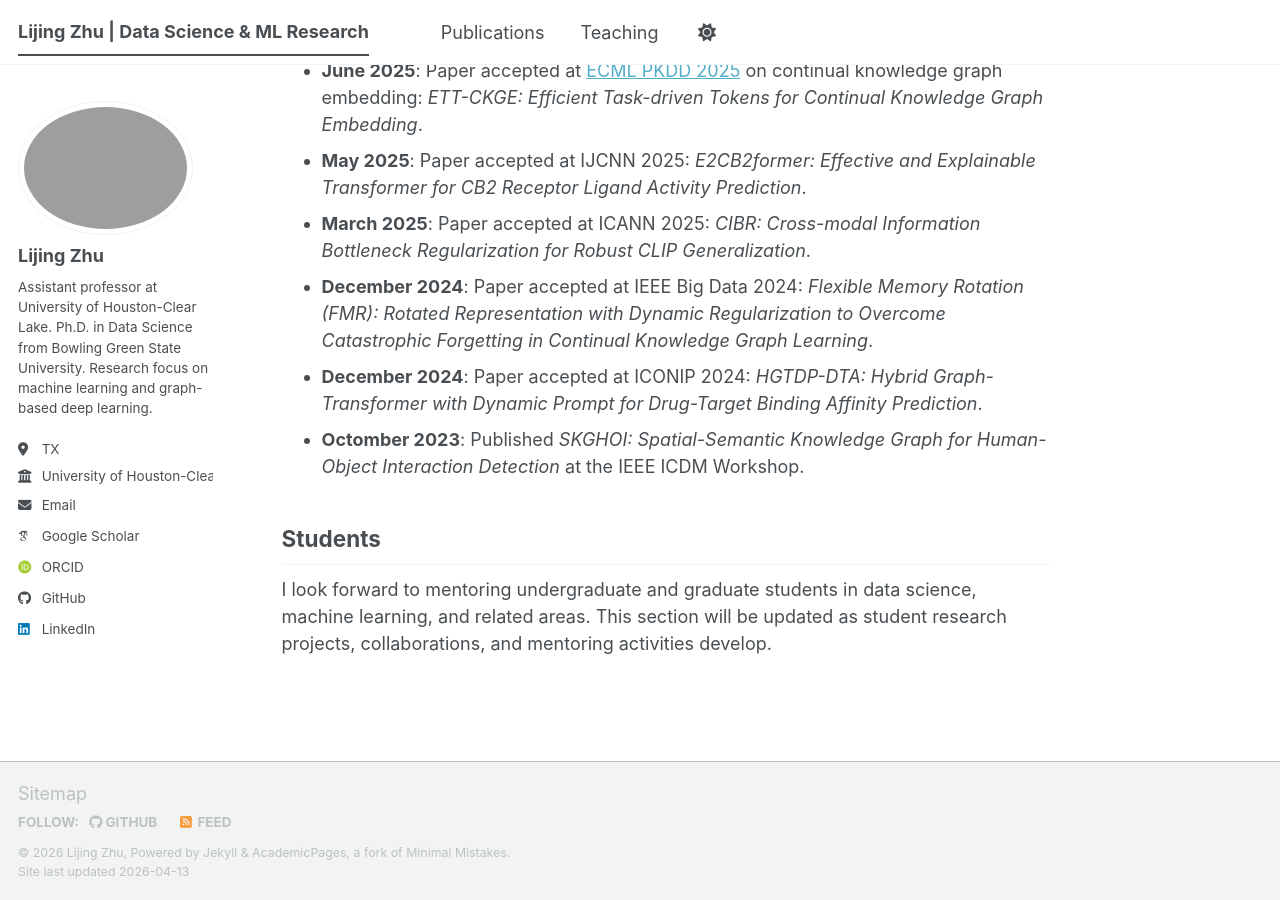
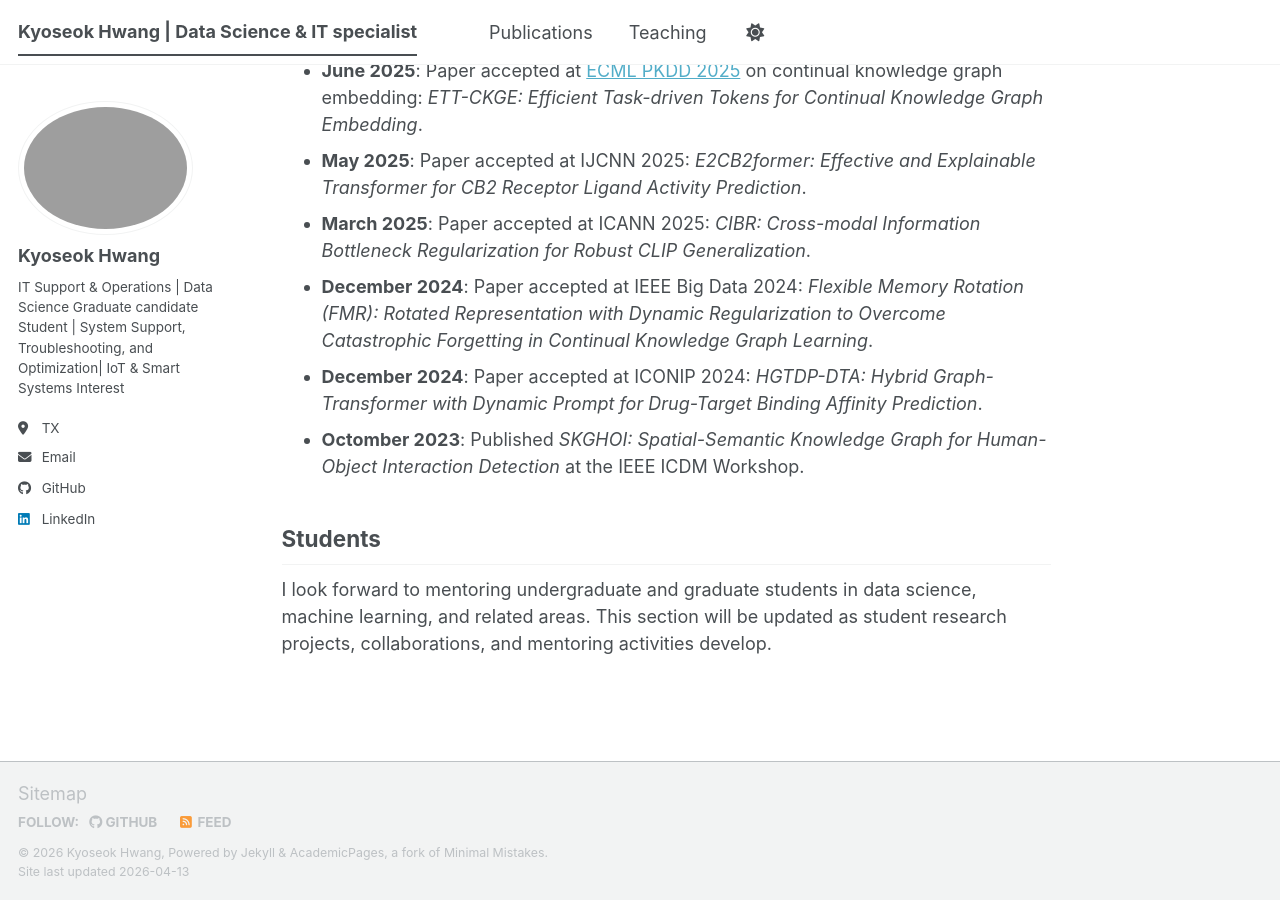
Before and after one commit to BOB-KYO/BOB-KYO.github.io, a Jekyll site: the page built from _pages/about.md, in a window 1280 px wide and 900 px high, scrolled down 1158 px. Built offline with Jekyll 4.4.1, drawn with Linux system fonts in a browser that asks for light colours; some web fonts are replaced; a script bundle is joined from its source files by our own code; library files that are not in the unit come from our copies.

Commit message:
Change author details and site metadata_KyoseokInfo
Updated personal information and links in the configuration file.

```diff
--- a/_config.yml
+++ b/_config.yml
@@ -7,17 +7,17 @@
 locale: "en-US"            # Main language/locale of the site
 site_theme: "default"      # Theme skin used by the site
 
-title: "Lijing Zhu | Data Science & ML Research"   # Text shown in browser tab and SEO metadata
+title: "Kyoseok Hwang | Data Science & IT specialist"   # Text shown in browser tab and SEO metadata
 title_separator: "-"       # Separator used in page titles
-name: "Lijing Zhu"         # Main name shown across the site
-description: "Academic portfolio and research in data science and machine learning"  # Short site description for search engines
+name: "Kyoseok Hwang"         # Main name shown across the site
+description: "IT Support & Operations | Data Science Graduate candidate Student | System Support, Troubleshooting, and Optimization| IoT & Smart Systems Interest"  # Short site description for search engines
 
 # -------------------------
 # GitHub Pages repository settings
 # -------------------------
 # For a user site, url should match:
 # https://yourusername.github.io
-url: "https://lijingzhu1.github.io"
+url: "https://github.com/BOB-KYO/kyoseokhwang2026"
 
 # Leave baseurl empty for a user site repository named:
 # yourusername.github.io
@@ -26,25 +26,25 @@ baseurl: ""
 
 # Must match the GitHub repository path exactly:
 # username/repository-name
-repository: "lijingzhu1/lijingzhu1.github.io"
+repository: "BOB-KYO/kyoseokhwang2026.github.io"
 
 # -------------------------
 # Author profile information
 # -------------------------
 author:
   avatar: "profile.JPG"    # Profile image file shown in the sidebar/profile area
-  name: "Lijing Zhu"
-  bio: "Assistant professor at University of Houston-Clear Lake. Ph.D. in Data Science from Bowling Green State University. Research focus on machine learning and graph-based deep learning."
+  name: "Kyoseok Hwang"
+  bio: "IT Support & Operations | Data Science Graduate candidate Student | System Support, Troubleshooting, and Optimization| IoT & Smart Systems Interest"
   location: "TX"
-  employer: "University of Houston-Clear Lake"
-  email: "zhul@uhcl.edu"
+  MS Student: "University of Houston-Clear Lake"
+  email: "hwangk7110@uhcl.edu"
 
   # Professional / academic links
   # Leave a field empty if it is not used.
-  googlescholar: "https://scholar.google.com/citations?user=_c1ydPQAAAAJ&hl=en"
-  github: "lijingzhu1"
-  linkedin: "www.linkedin.com/in/lijingz-19970620"
-  orcid: "https://orcid.org/0009-0002-7107-2880"
+  #googlescholar: "https://scholar.google.com/citations?user=_c1ydPQAAAAJ&hl=en"
+  github: "BOB_KYO"
+  linkedin: "https://www.linkedin.com/in/cs-kyo-hwang/"
+  #orcid: "https://orcid.org/0009-0002-7107-2880"
 
 # -------------------------
 # General behavior
```
